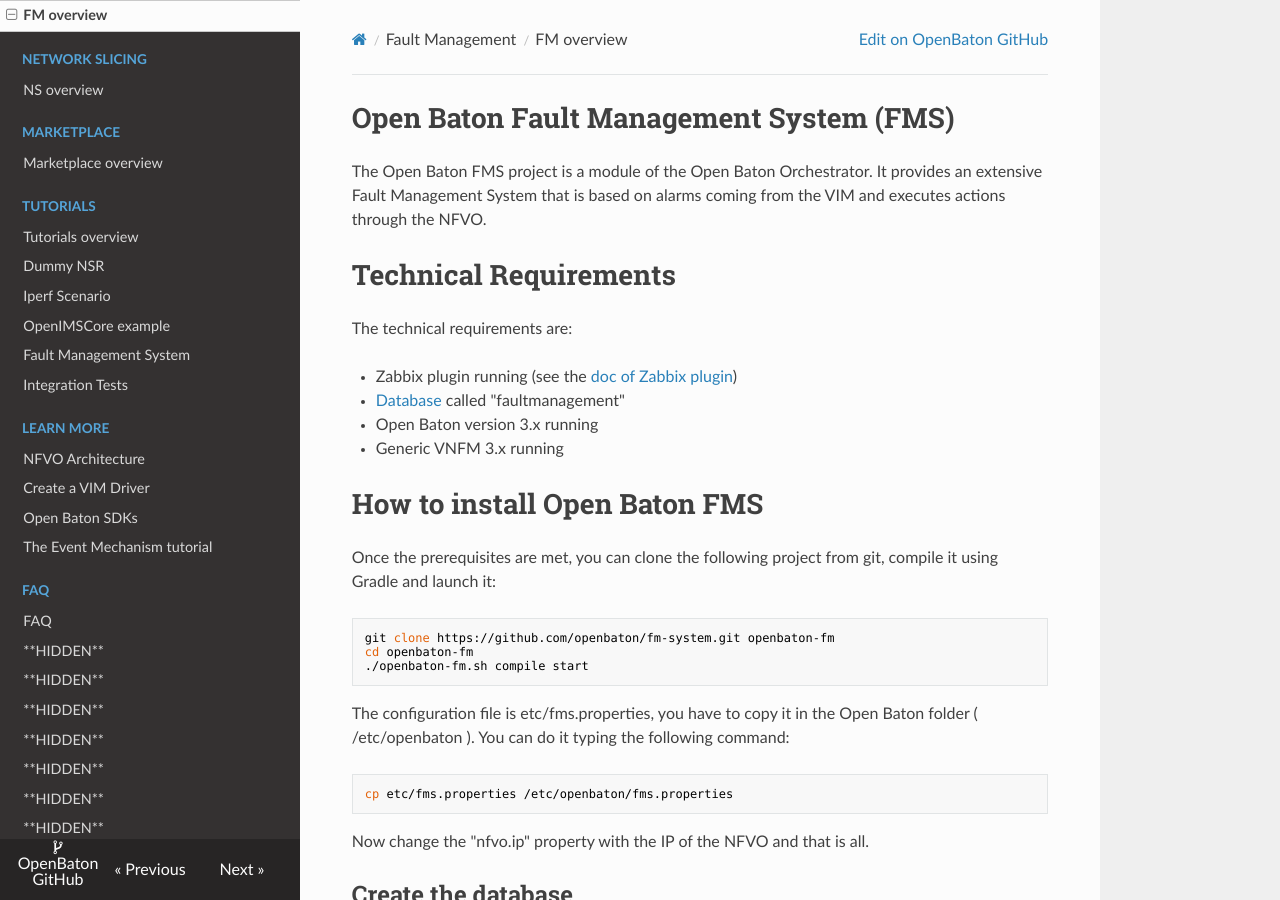
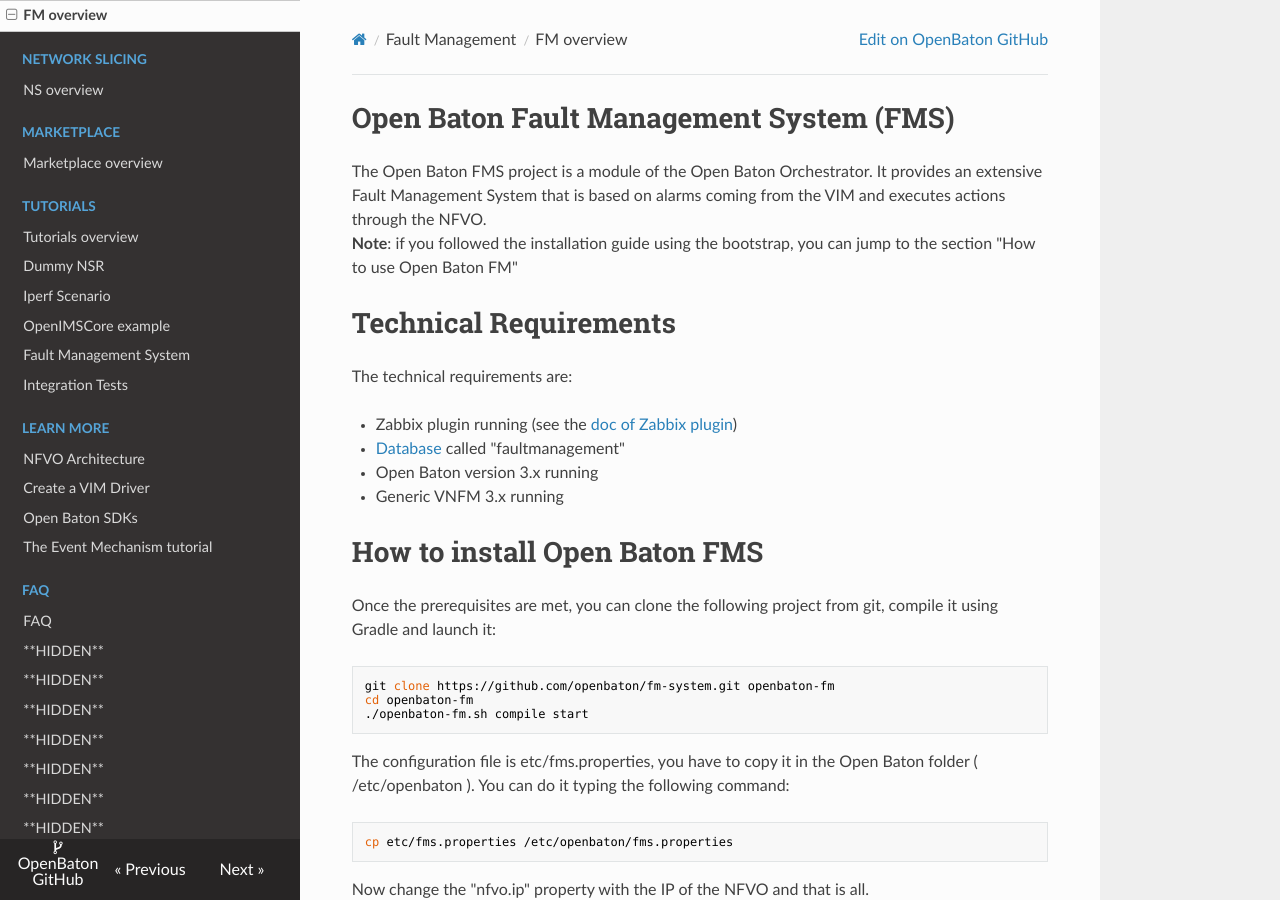
Before and after one commit to openbaton/docs, an MkDocs documentation site: the page built from docs/fault-management.md, in a window 1280 px wide and 900 px high. Built offline with MkDocs 1.6.1, drawn with Linux system fonts in a browser that asks for light colours; nearby versions of some CDN libraries; old or Windows-style settings are respelled for this version of MkDocs; some of the changed text lies outside the part shown.

Commit message:
Imp: improve the doc of the fms

````diff
--- a/docs/fault-management.md
+++ b/docs/fault-management.md
@@ -1,5 +1,7 @@
 # Open Baton Fault Management System (FMS)
-The Open Baton FMS project is a module of the Open Baton Orchestrator. It provides an extensive Fault Management System that is based on alarms coming from the VIM and executes actions through the NFVO.
+The Open Baton FMS project is a module of the Open Baton Orchestrator.
+It provides an extensive Fault Management System that is based on alarms coming from the VIM and executes actions through the NFVO.
+**Note**: if you followed the installation guide using the bootstrap, you can jump to the section "How to use Open Baton FM"
 
 # Technical Requirements
 
@@ -222,6 +224,9 @@
 highAvailabilityManager.switchToRedundantVNFC(failedVnfcInstance,vnfr,vdu);
 ```
 
+## Tutorial
+
+The tutorial is available at this [page][fms-tuto-page].
 
 [openbaton]: http://openbaton.org
 [openbaton-doc]: http://openbaton.org/documentation
````
Also changed, not shown: other parts of docs/fault-management.md (+1 -0 lines).
